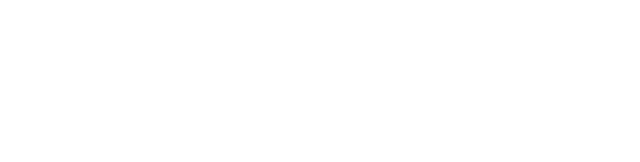
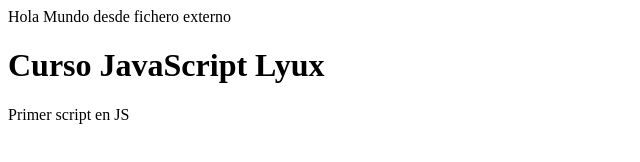
Before and after one commit to Lyux-Js/cursoJs, a plain HTML site: page index.html in a window 1280 px wide. Shown: the whole page, without its empty margins (0-640 px from the left). Drawn offline with Linux system fonts and the light colour scheme.

Commit message:
Agregando ficheros

```diff
--- /dev/null
+++ b/HolaMundo.js
@@ -0,0 +1,3 @@
+alert("Hola Mundo");
+alert("Bienvenido al Curso");
+document.write("Hola Mundo desde fichero externo")
--- a/index.html
+++ b/index.html
@@ -1,12 +1,22 @@
 <!DOCTYPE html>
 <html lang="es">
+
 <head>
     <meta charset="UTF-8">
     <meta http-equiv="X-UA-Compatible" content="IE=edge">
     <meta name="viewport" content="width=device-width, initial-scale=1.0">
-    <title>Hola Mundo COn JavaScript - Lyux</title>
+    <title>Hola Mundo Con JavaScript - Lyux</title>
+    <!-- <script type="text/javascript">
+        alert("Hola Mundo");
+        alert("Bienvenido al Curso");
+    </script>
+    -->
+    <script type="text/javascript" src="HolaMundo.js"></script>
 </head>
+
 <body>
+    <h1>Curso JavaScript Lyux</h1>
+    <p>Primer script en JS</p>
+</body>
 
-</body>
 </html>
```
